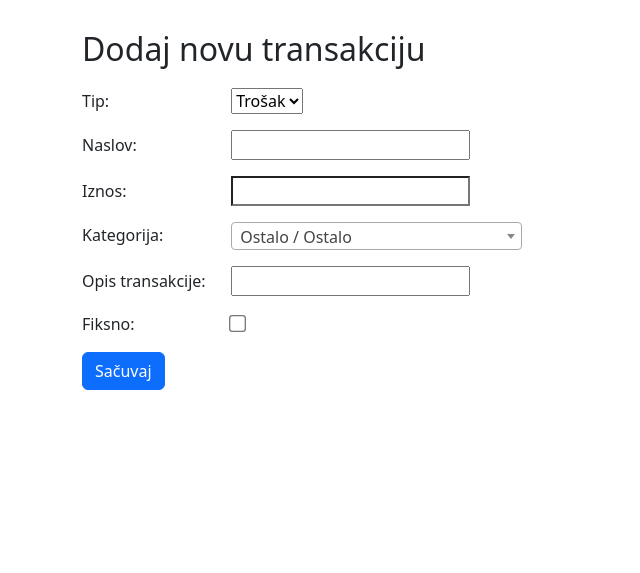
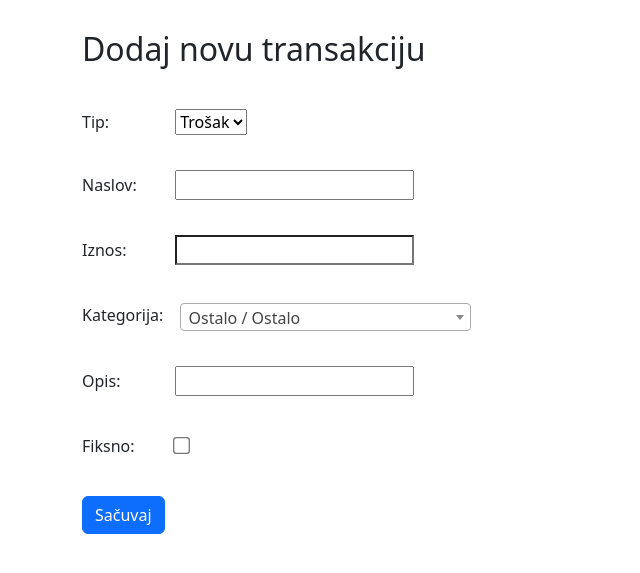
Before and after one commit to milos-zivanovic/wallet, a Django app: page /transactions/create/ in a window 1280 px wide. Shown: the part 59-632 px from the top of the page, without its empty margins (0-640 px from the left). Run offline with Django 4.2, Linux system fonts and the light colour scheme; the visitor is signed in with stand-in values (Sample User, id 1); data comes from the database, SQL or seed files in the repository; some libraries are stand-ins or nearby versions.

Commit message:
css change

```diff
--- a/static/css/styles.css
+++ b/static/css/styles.css
@@ -9,8 +9,19 @@
 }
 
 .basic-form label {
-    min-width: 130px;
-    margin-right: 15px;
+    min-width: 77px;
+    margin-right: 12px;
+    margin-top: 22px;
+}
+
+.basic-form button.btn-primary {
+    margin-top: 22px;
+    margin-right: 35px
+}
+
+.basic-form a {
+    margin-top: 28px;
+    position: absolute;
 }
 
 .basic-form h2 {
--- a/transactions/forms.py
+++ b/transactions/forms.py
@@ -24,7 +24,7 @@ class TransactionForm(forms.ModelForm):
             'transaction_type': 'Tip',
             'title': 'Naslov',
             'amount': 'Iznos',
-            'description': 'Opis transakcije',
+            'description': 'Opis',
             'is_fixed': 'Fiksno',
         }
 
--- a/transactions/templates/transactions/transaction_overview.html
+++ b/transactions/templates/transactions/transaction_overview.html
@@ -24,7 +24,6 @@
                     {{ filterset.form.to_date }}
                 </div>
             </div>
-            <br/>
             <div class="row">
                 <div class="col-md-6">
                     {{ filterset.form.category_group.label_tag }}
@@ -35,18 +34,16 @@
                     {{ filterset.form.is_fixed }}
                 </div>
             </div>
-            <br/>
             <div class="row">
                 <div class="col-md-12">
                     {{ filterset.form.title.label_tag }}
                     {{ filterset.form.title }}
                 </div>
             </div>
-            <br/>
             <div class="row">
                 <div class="col-md-12">
                     <input type="hidden" name="show" value="{{ show }}">
-                    <button type="submit" class="btn btn-primary" style="margin-right: 35px;">Pretraga</button>
+                    <button type="submit" class="btn btn-primary">Pretraga</button>
                     <a href="?from_date={{ current_date }}&to_date={{ current_date }}&category_group={{ category_group }}&is_fixed={{ is_fixed }}&title={{ title }}&show={{ show }}">Danas</a>
                 </div>
             </div>
```
